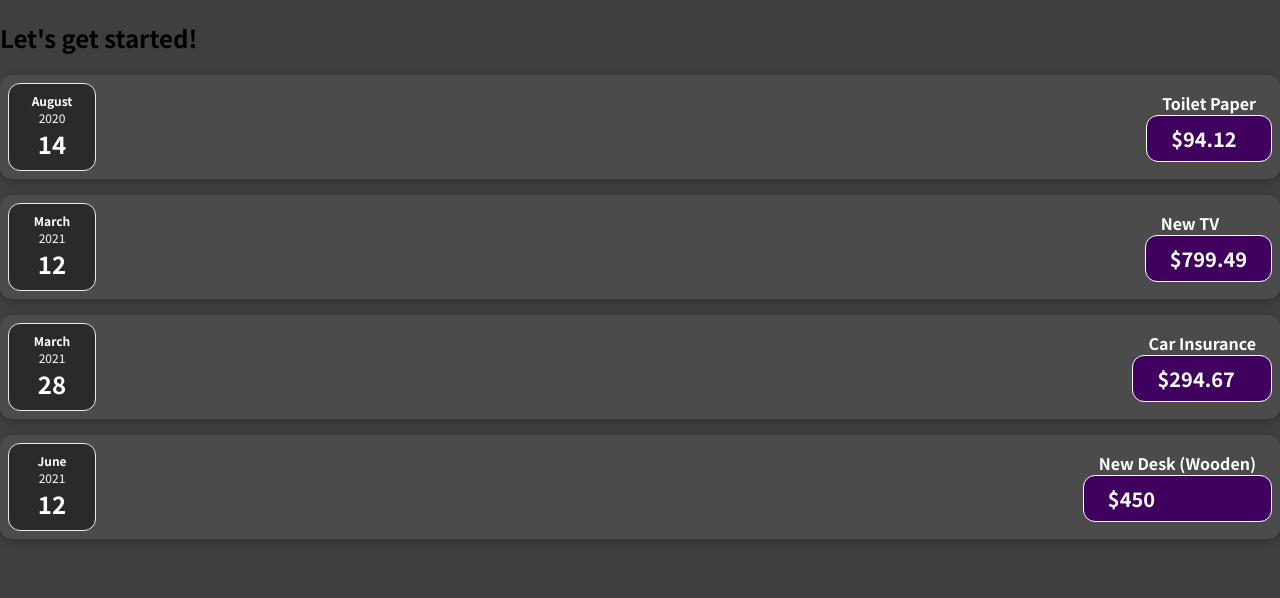
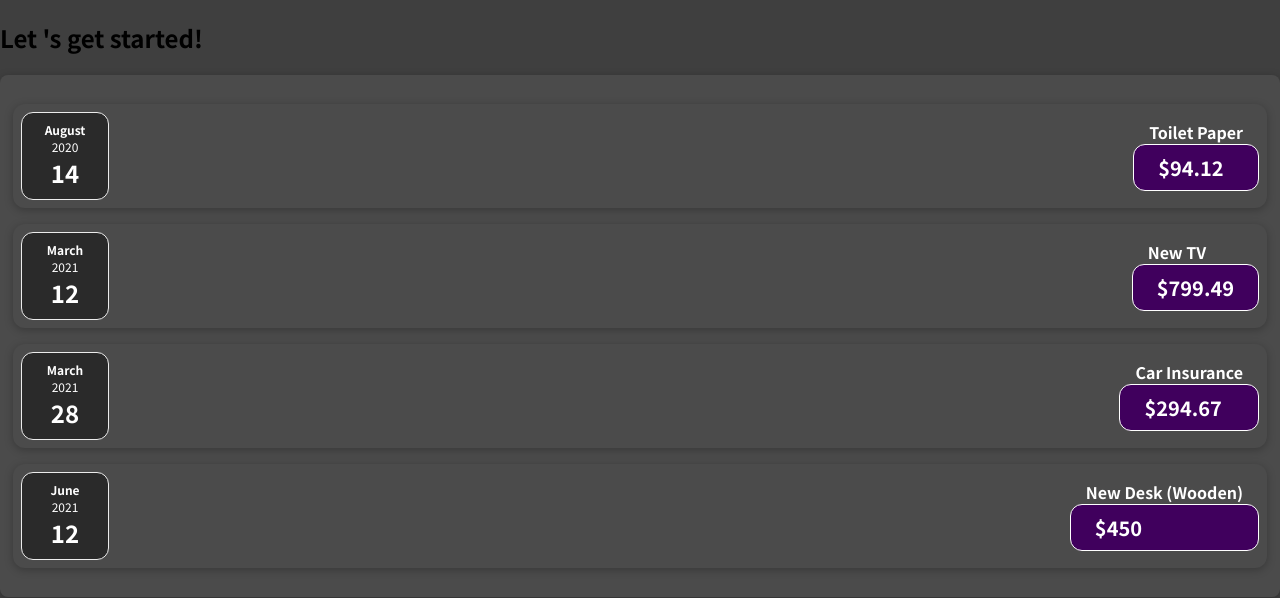
Before and after one commit to beenzino48/1st-React-project, a JavaScript app: page / in a window 1280 px wide. Shown: the top 598 px of the page. Built offline with nearby package versions, Linux system fonts and the light colour scheme.

Commit message:
added expnenses component to clean up app.js file

```diff
--- a/src/App.js
+++ b/src/App.js
@@ -1,5 +1,4 @@
-import ExpenseItem from "./components/ExpenseItem";
-
+import Expenses from "./components/Expenses";
 function App() {
   const expenses = [
     {
@@ -8,7 +7,12 @@ function App() {
       amount: 94.12,
       date: new Date(2020, 7, 14),
     },
-    { id: "e2", title: "New TV", amount: 799.49, date: new Date(2021, 2, 12) },
+    {
+      id: "e2",
+      title: "New TV",
+      amount: 799.49,
+      date: new Date(2021, 2, 12),
+    },
     {
       id: "e3",
       title: "Car Insurance",
@@ -22,30 +26,10 @@ function App() {
       date: new Date(2021, 5, 12),
     },
   ];
-
   return (
     <div>
-      <h2>Let's get started!</h2>
-      <ExpenseItem
-        title={expenses[0].title}
-        amount={expenses[0].amount}
-        date={expenses[0].date}
-      />
-      <ExpenseItem
-        title={expenses[1].title}
-        amount={expenses[1].amount}
-        date={expenses[1].date}
-      />
-      <ExpenseItem
-        title={expenses[2].title}
-        amount={expenses[2].amount}
-        date={expenses[2].date}
-      />
-      <ExpenseItem
-        title={expenses[3].title}
-        amount={expenses[3].amount}
-        date={expenses[3].date}
-      />
+      <h2>Let 's get started!</h2>
+      <Expenses expenses={expenses} />
     </div>
   );
 }
--- /dev/null
+++ b/src/components/Expenses.js
@@ -0,0 +1,31 @@
+import "./expenses.css";
+import ExpenseItem from "./ExpenseItem";
+
+const Expenses = (props) => {
+  return (
+    <div className="expenses">
+      <ExpenseItem
+        title={props.expenses[0].title}
+        amount={props.expenses[0].amount}
+        date={props.expenses[0].date}
+      />
+      <ExpenseItem
+        title={props.expenses[1].title}
+        amount={props.expenses[1].amount}
+        date={props.expenses[1].date}
+      />
+      <ExpenseItem
+        title={props.expenses[2].title}
+        amount={props.expenses[2].amount}
+        date={props.expenses[2].date}
+      />
+      <ExpenseItem
+        title={props.expenses[3].title}
+        amount={props.expenses[3].amount}
+        date={props.expenses[3].date}
+      />
+    </div>
+  );
+};
+
+export default Expenses;
--- /dev/null
+++ b/src/components/expenses.css
@@ -0,0 +1,7 @@
+.expenses {
+  box-shadow: 0 2px 8px rgb(0 0 0 / 25%);
+  padding: 13px;
+  margin: 1rem 0;
+  border-radius: 8px;
+  background-color: #4b4b4b;
+}
```
